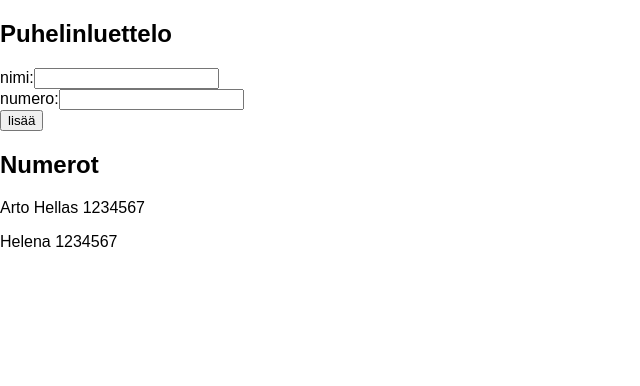
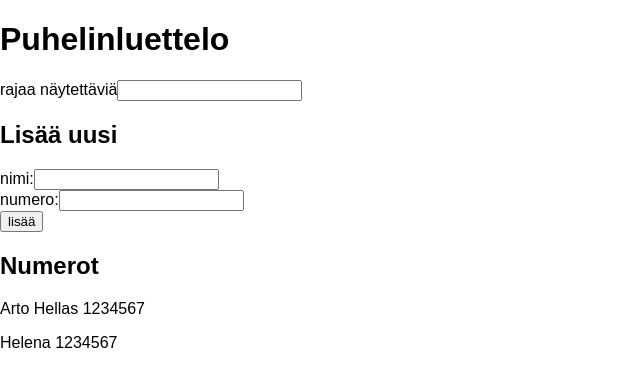
Before and after one commit to hepennan/fullstackopen2018_osa2, a React (Create React App) app in the folder puhelinluettelo/: page / in a window 1280 px wide. Shown: the top 386 px of the page, without its empty margins (0-640 px from the left). Built offline with nearby package versions, Linux system fonts and the light colour scheme.

Commit message:
2.9* puhelinluettelo osa 4

```diff
--- a/puhelinluettelo/src/App.js
+++ b/puhelinluettelo/src/App.js
@@ -14,10 +14,9 @@ class App extends React.Component {
           number: "1234567"
         }
       ],
-      newPerson: {
-        name: "",
-        number: ""
-      }
+      newName: "",
+      newNumber: "",
+      filter: ""
     };
     this.addNumber = this.addNumber.bind(this);
     this.handleChange = this.handleChange.bind(this);
@@ -26,38 +25,34 @@ class App extends React.Component {
   addNumber = event => {
     event.preventDefault();
     const names = this.state.persons.map(person => person.name);
-    if (names.indexOf(this.state.newPerson.name) === -1) {
-      const person = this.state.newPerson;
-      const persons = this.state.persons.concat(person);
+    if (names.indexOf(this.state.newName) === -1) {
       const newPerson = {
-        name: "",
-        number: ""
+        name: this.state.newName,
+        number: this.state.newNumber
       };
+      const persons = this.state.persons.concat(newPerson);
       this.setState({
         persons: persons,
-        newPerson: newPerson
+        newName: "",
+        newNumber: ""
       });
     }
   };
 
   handleChange = event => {
     if (event.target.name === "name") {
-      const uusi = {
-        name: event.target.value,
-        number: this.state.newPerson.number
-      };
-
       this.setState({
-        newPerson: uusi
+        newName: event.target.value
       });
-    } else {
-      const uusi2 = {
-        name: this.state.newPerson.name,
-        number: event.target.value
-      };
-
+    }
+    if (event.target.name === "number") {
       this.setState({
-        newPerson: uusi2
+        newNumber: event.target.value
+      });
+    }
+    if (event.target.name === "filter") {
+      this.setState({
+        filter: event.target.value
       });
     }
   };
@@ -65,15 +60,21 @@ class App extends React.Component {
   render() {
     return (
       <div>
-        <h2>Puhelinluettelo</h2>
-
+        <h1>Puhelinluettelo</h1>
+        <form>
+          <div>
+            rajaa näytettäviä
+            <input name="filter" onChange={this.handleChange} />
+          </div>
+        </form>
+        <h2>Lisää uusi</h2>
         <form onSubmit={this.addNumber}>
           <div>
             nimi:
             <input
               name="name"
               id="name"
-              value={this.state.newPerson.name}
+              value={this.state.newName}
               onChange={this.handleChange}
             />
           </div>
@@ -82,7 +83,7 @@ class App extends React.Component {
             <input
               name="number"
               id="number"
-              value={this.state.newPerson.number}
+              value={this.state.newNumber}
               onChange={this.handleChange}
             />
           </div>
@@ -92,12 +93,15 @@ class App extends React.Component {
         </form>
 
         <h2>Numerot</h2>
-        {this.state.persons.map(p => (
-          <p key={p.name}>
-            {" "}
-            {p.name} {p.number}
-          </p>
-        ))}
+
+        {this.state.persons
+          .filter(n => n.name.indexOf(this.state.filter) > -1)
+          .map(p => (
+            <p key={p.name}>
+              {" "}
+              {p.name} {p.number}
+            </p>
+          ))}
       </div>
     );
   }
```
